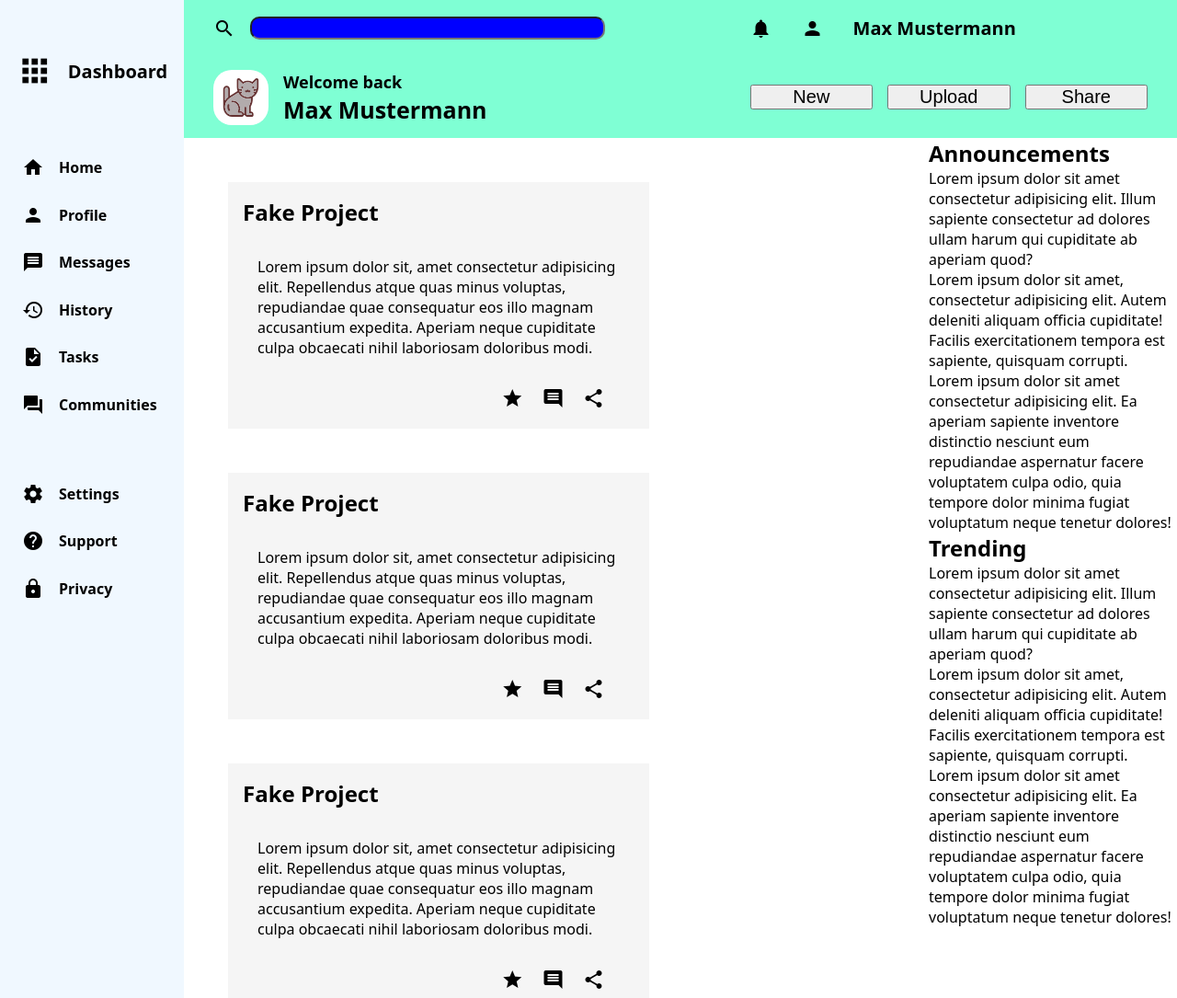
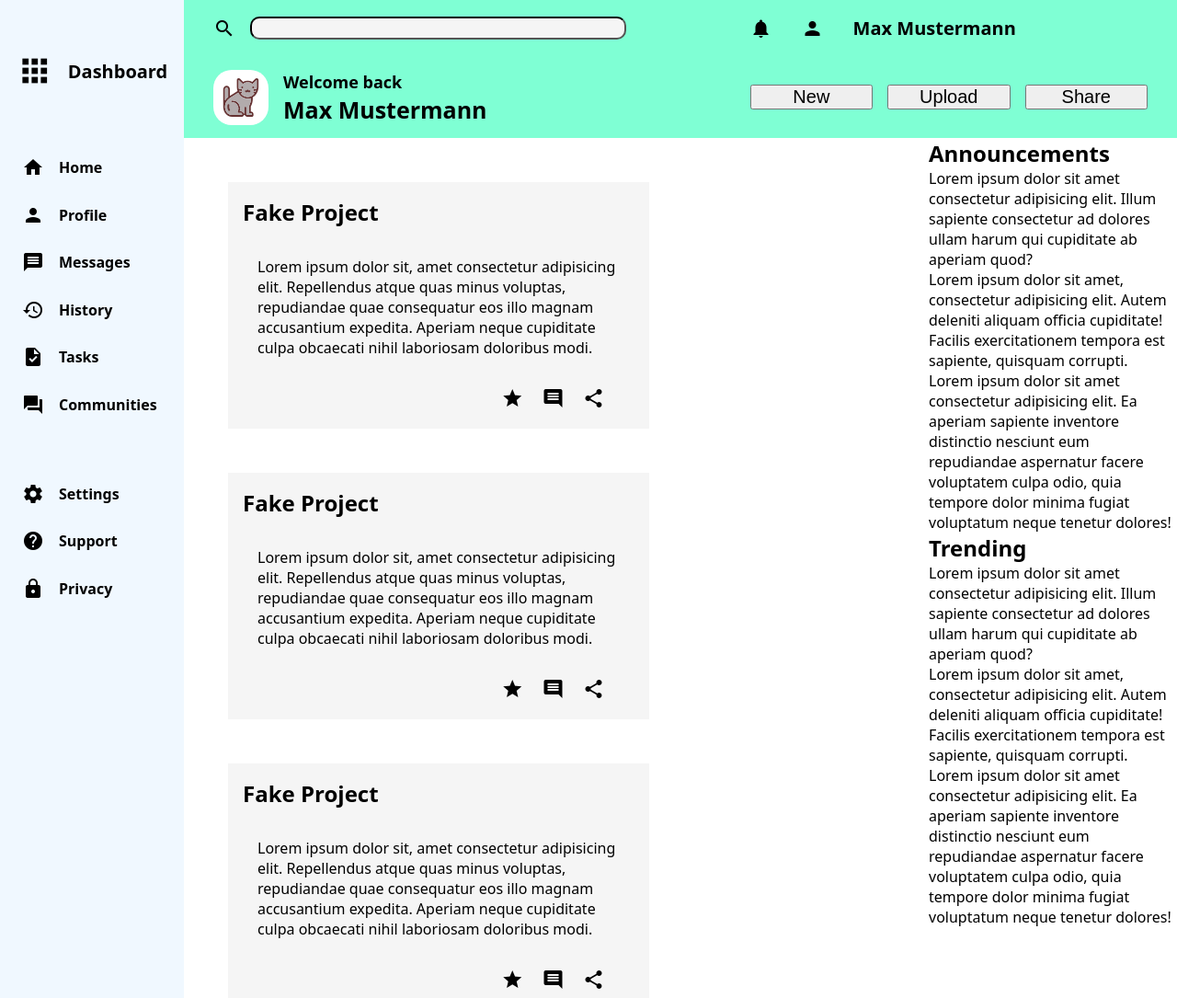
Before and after one commit to SitusInversus/Admin_Page, a plain HTML site: page index.html in a window 1280 px wide. Shown: the top 1085 px of the page at 92% size. Drawn offline with Linux system fonts and the light colour scheme.

Commit message:
changed header positioning

```diff
--- a/styles.css
+++ b/styles.css
@@ -70,9 +70,11 @@ header > * {
     display: flex;
     justify-content: flex-start;
     align-items: center;
-    padding-left: 2rem;
     gap: 1rem;
     font-size: 20px;
+}
+header form {
+    padding-left: 2rem;
 }
 
 header form label {
@@ -82,7 +84,9 @@ header form label {
 }
 
 header input {
-    background-color: blue;
+    background-color: whitesmoke;
+    border-color: black;
+    outline: black;
     width: 70%;
     height: 25px;
     border-radius: 10px;
@@ -90,7 +94,8 @@ header input {
 
 header .welcome {
     line-height: 30px;
-    font-size: 18px
+    font-size: 18px;
+    padding-left: 2rem;
 }
 
 
```
